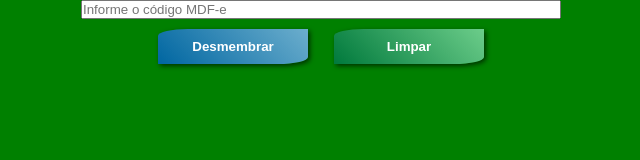
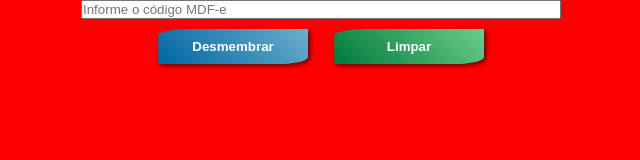
Before and after one commit to Sr-R0b0t/capgemini, an Electron app: page index.html in a window 800 px wide. Shown: the whole page, without its empty margins (79-719 px from the left). Drawn offline with Linux system fonts and the light colour scheme.

Commit message:
teste atualização

```diff
--- a/package.json
+++ b/package.json
@@ -1,6 +1,6 @@
 {
   "name": "mdfe-app",
-  "version": "1.0.3",
+  "version": "1.0.5",
   "description": "Aplicativo MDF-e",
   "main": "main.js",
   "author": "Cristovam",
@@ -30,6 +30,7 @@
     "electron-builder": "^24.13.3"
   },
   "dependencies": {
+    "electron-log": "^5.4.3",
     "electron-updater": "^6.6.2"
   }
 }
--- a/style.css
+++ b/style.css
@@ -6,11 +6,11 @@
 }
 
 body {
-    /* padding: 21px;
+/*    padding: 21px;
     background-image: url(./logo.png);
     background-repeat: no-repeat;
-    background-position: -23.5rem 28rem;  */
-    background-color: green;
+    background-position: -23.5rem 28rem; */
+    background-color: red;
 }
 
 .buttons {
```
Also changed, not shown: 1 other file.
